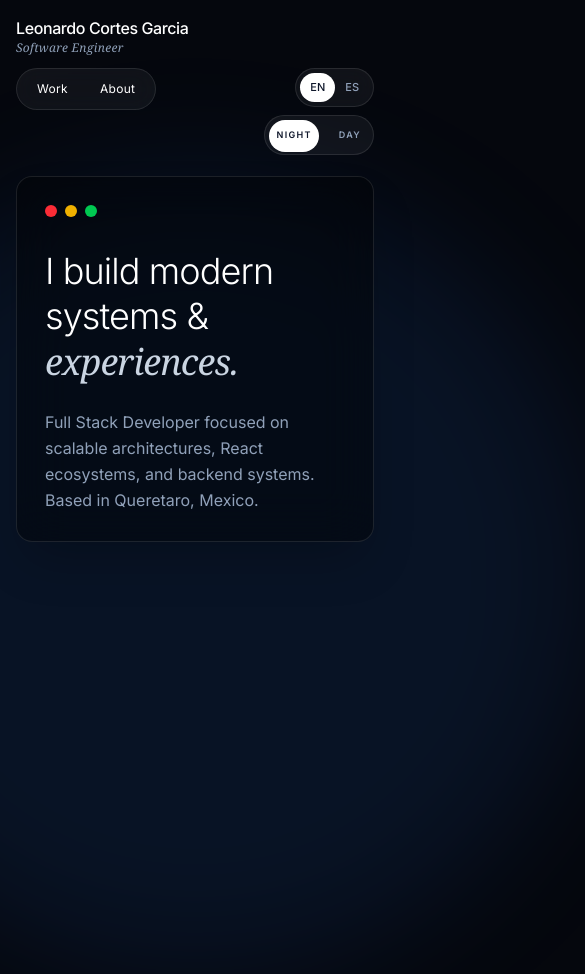
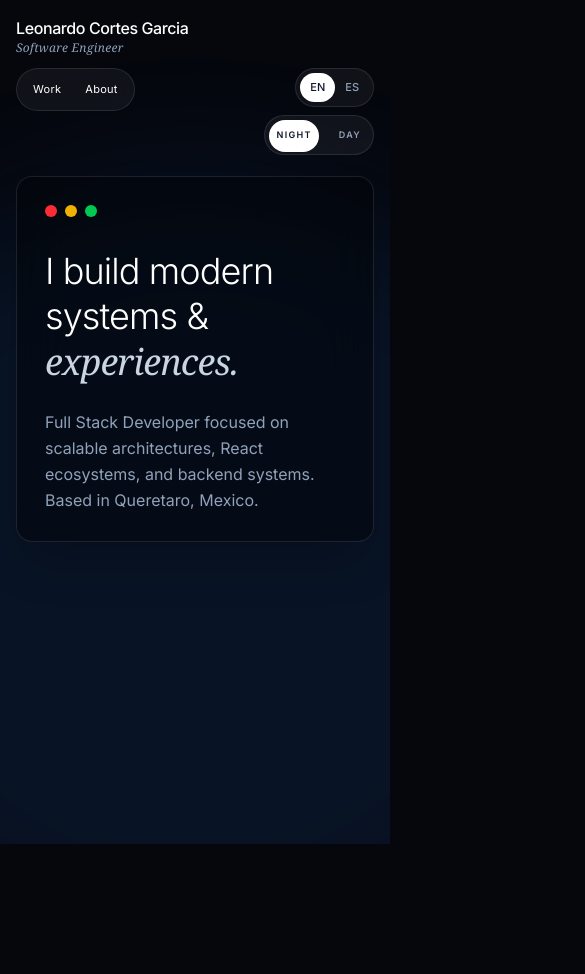
Before and after one commit to LeonardoCG26/Portafolio, a React (Vite) app in the folder client/: page / in a window 390 px wide. Shown: the whole page, 585 px wide, since content can reach past the window. After the commit the page ends 844 px from the top, so only its background shows below. Built offline with nearby package versions, Linux system fonts and the light colour scheme.

Commit message:
Fix mobile theme switch thumb alignment

```diff
--- a/client/src/components/Navbar.jsx
+++ b/client/src/components/Navbar.jsx
@@ -39,10 +39,10 @@ export default function Navbar({
           </div>
         </Link>
 
-        <div className="flex items-start justify-between gap-2 lg:contents">
-          <div className="flex justify-start lg:justify-center min-w-0">
+        <div className="grid grid-cols-[minmax(0,1fr)_auto] items-start gap-2 lg:contents">
+          <div className="flex justify-start lg:justify-center min-w-0 overflow-hidden">
             <div
-              className={`relative flex shrink-0 rounded-full p-1 border backdrop-blur-md sm:p-1.5 ${navShellClasses}`}
+              className={`relative flex max-w-full rounded-full p-1 border backdrop-blur-md sm:p-1.5 ${navShellClasses}`}
             >
               {nav.items.map((item, index) => {
                 const isActive = location.pathname === item.path;
@@ -54,7 +54,7 @@ export default function Navbar({
                   to={item.path}
                   onMouseEnter={() => setHovered(index)}
                   onMouseLeave={() => setHovered(null)}
-                    className={`relative px-4 sm:px-7 py-2 text-xs sm:text-base tracking-wide ${
+                  className={`relative px-3 sm:px-7 py-2 text-[11px] sm:text-base tracking-wide whitespace-nowrap ${
                     isDark ? "text-white" : "text-slate-900"
                   }`}
                 >
@@ -79,7 +79,7 @@ export default function Navbar({
             </div>
           </div>
 
-          <div className="flex flex-col items-end justify-start gap-2 sm:flex-row sm:items-center sm:justify-end sm:gap-3">
+          <div className="justify-self-end flex flex-col items-end justify-start gap-2 sm:flex-row sm:items-center sm:justify-end sm:gap-3">
             <div
               className={`inline-flex items-center rounded-full p-1 border backdrop-blur-md ${controlShellClasses}`}
             >
@@ -123,7 +123,7 @@ export default function Navbar({
                 className={`absolute left-1 top-1 h-8 sm:h-8 w-[3.15rem] sm:w-[3.6rem] rounded-full transition-transform duration-300 ${
                   isDark
                     ? "translate-x-0 bg-white"
-                    : "translate-x-[2.65rem] sm:translate-x-[3.9rem] bg-slate-900"
+                    : "translate-x-[3.25rem] sm:translate-x-[3.9rem] bg-slate-900"
                 }`}
               />
               <span className="relative z-10 flex w-full items-center justify-between px-2 text-[9px] sm:text-[10px] font-semibold uppercase tracking-[0.14em] sm:tracking-[0.18em]">
--- a/client/src/index.css
+++ b/client/src/index.css
@@ -4,6 +4,7 @@ html,
 body,
 #root {
   min-height: 100%;
+  overflow-x: hidden;
 }
 
 body {
```
Lines whose indentation alone changed are shown as unchanged.
